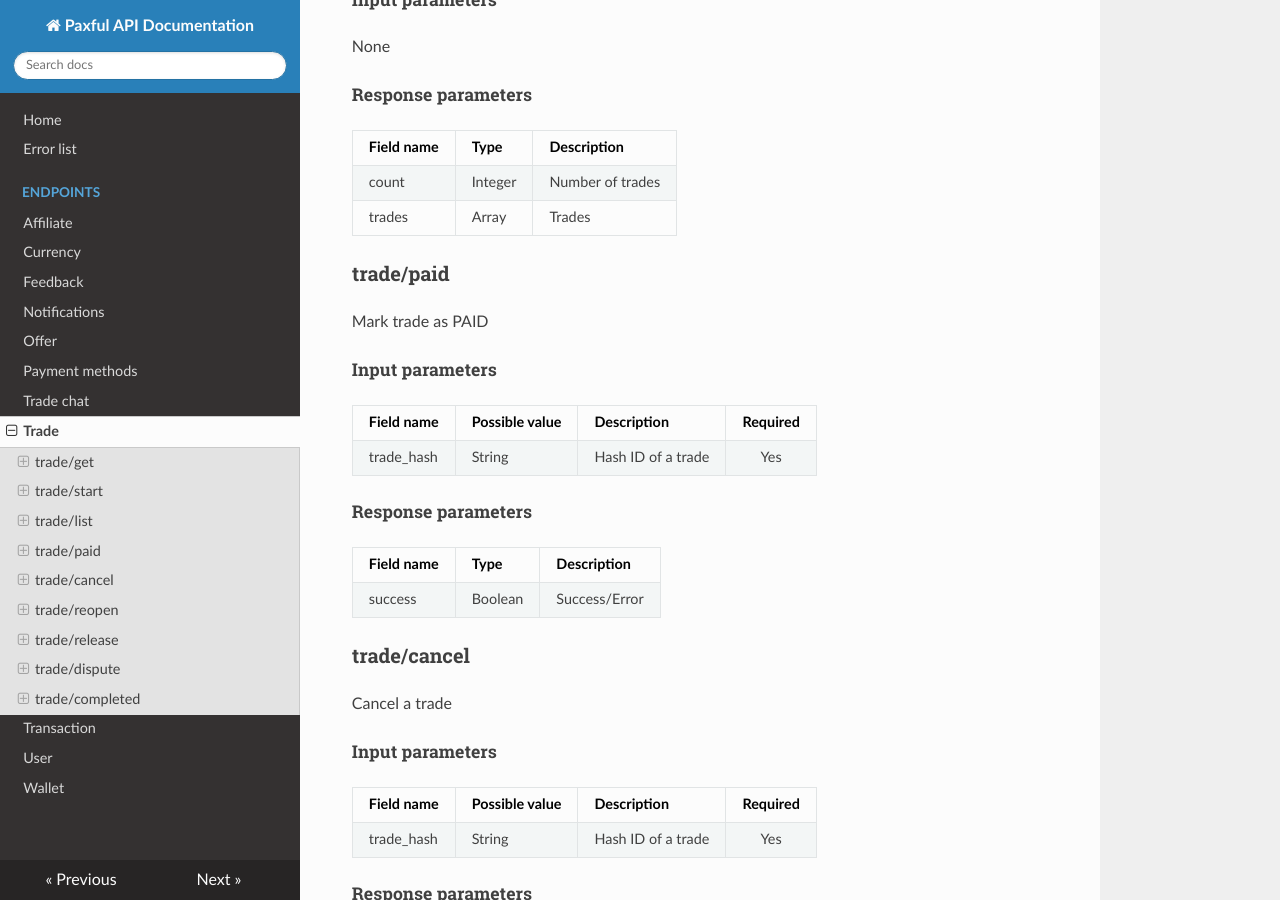
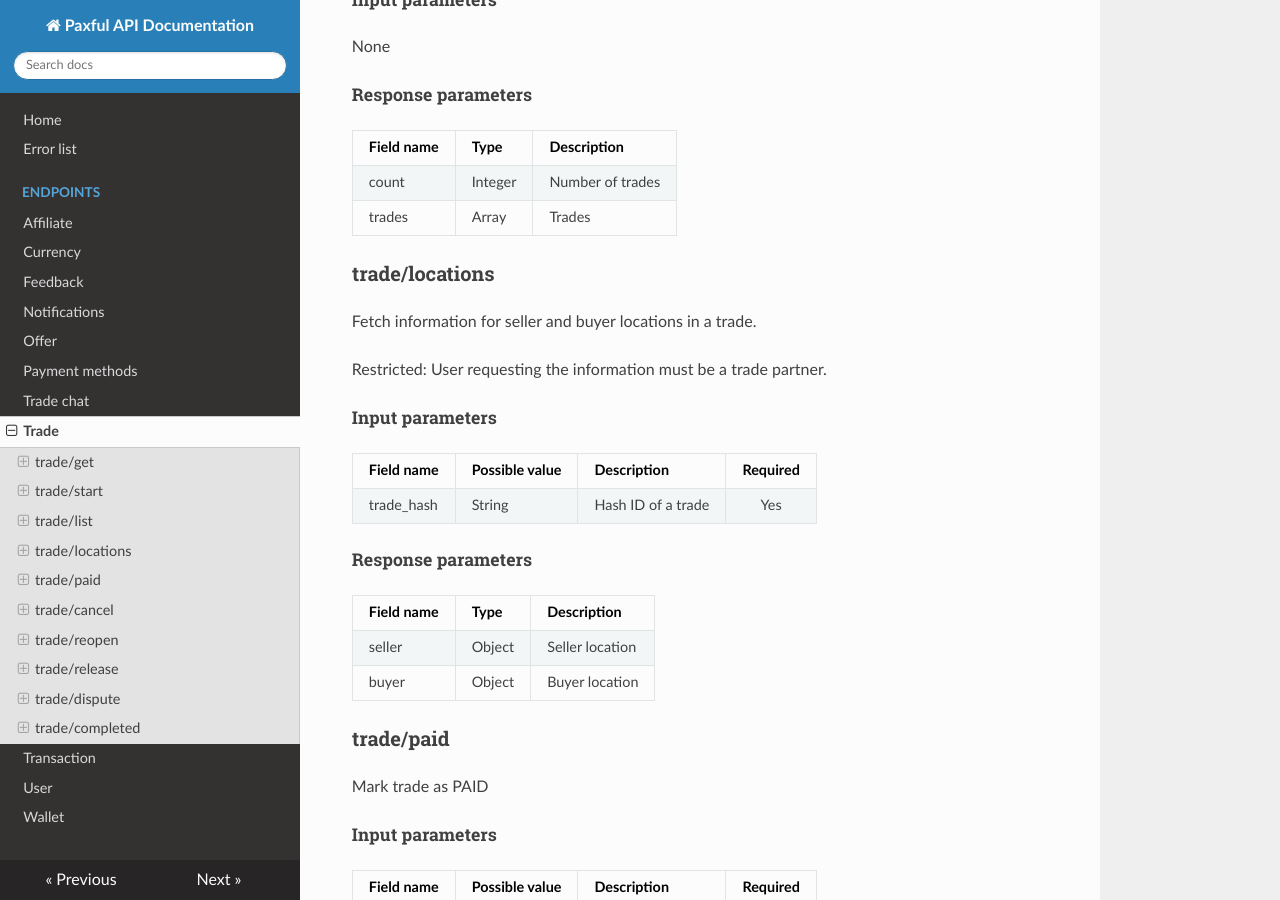
Before and after one commit to paxful/api-docs, an MkDocs documentation site: the page built from docs/endpoints/trade.md, in a window 1280 px wide and 900 px high, scrolled down 1543 px. Built offline with MkDocs 1.6.1, drawn with Linux system fonts in a browser that asks for light colours; nearby versions of some CDN libraries.

Commit message:
CHANGE: new endpoint trade/location

```diff
--- a/docs/endpoints/trade.md
+++ b/docs/endpoints/trade.md
@@ -66,6 +66,25 @@ None
 | ------------- | ---- | ----------- |
 | count         | Integer       | Number of trades  |
 | trades        | Array         | Trades            |
+
+### trade/locations
+
+Fetch information for seller and buyer locations in a trade.
+
+Restricted: User requesting the information must be a trade partner.
+
+##### Input parameters
+
+| Field name    |   Possible value  | Description   | Required |
+| ------------- | ----------------- | ------------- | :------: |
+| trade_hash    | String            | Hash ID of a trade | Yes |
+
+##### Response parameters
+
+| Field name    | Type | Description |
+| ------------- | ---- | ----------- |
+| seller       | Object | Seller location |
+| buyer       | Object | Buyer location |
 
 ### trade/paid
 
```
